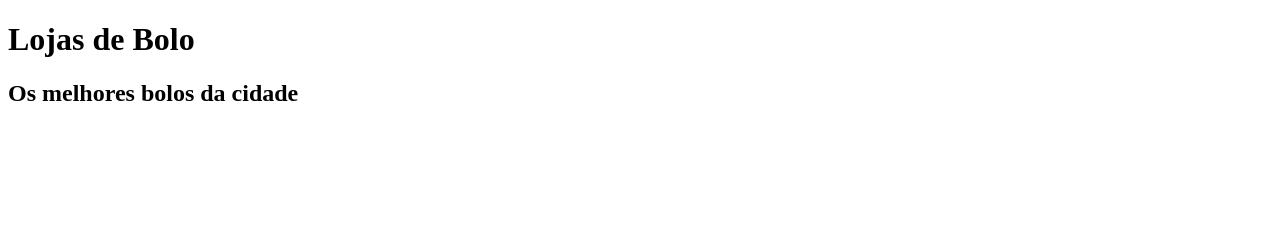
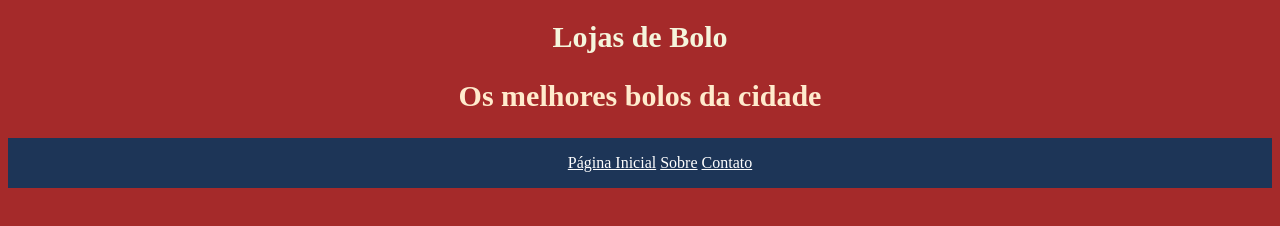
Before and after one commit to milenalisiel/loja_de_bolo, a plain HTML site: page index.html in a window 1280 px wide. Drawn offline with Linux system fonts and the light colour scheme.

Commit message:
cabecalho

```diff
--- /dev/null
+++ b/estilo.css
@@ -0,0 +1,34 @@
+body{
+    background-color: brown;
+
+}
+
+h1{
+    font-size: 30px;
+    color: beige;
+    text-align: center;
+
+}
+
+h2{
+    font-size: 30px;
+    color: blanchedalmond;
+    text-align: center;
+
+}
+
+.ul{
+    color: #fff;
+
+}
+
+
+.retangulo {
+    background-color: #1D3557; /* Cor de fundo */
+    height: 50px;
+    width: 100%; /* Largura 100% da tela */
+    display: flex; /* Utiliza flexbox para alinhamento */
+    justify-content: center; /* Centraliza o conteúdo horizontalmente */
+    align-items: center; /* Centraliza o conteúdo verticalmente */
+
+}
--- a/index.html
+++ b/index.html
@@ -3,10 +3,26 @@
     <head>
         <meta charset="UTF-8">
         <meta name="viewport" content="width=device-width, initial-scale=1.0">
-        <title>Document</title>
+        <title>Lojas de Bolo</title>
+        <link rel="stylesheet" href="estilo.css">
+
     </head>
     <body>
+
         <h1>Lojas de Bolo</h1>
         <h2>Os melhores bolos da cidade</h2>
+
+        </div>
+
+        <div class="retangulo">
+            <nav>
+                <ul>
+                    <a class="ul" href="#">Página Inicial</a>
+                    <a class="ul" href="#">Sobre</a>
+                    <a class="ul" href="#">Contato</a>
+                </ul>
+            </nav>
+        </div>
+
     </body>
     </html>
```
